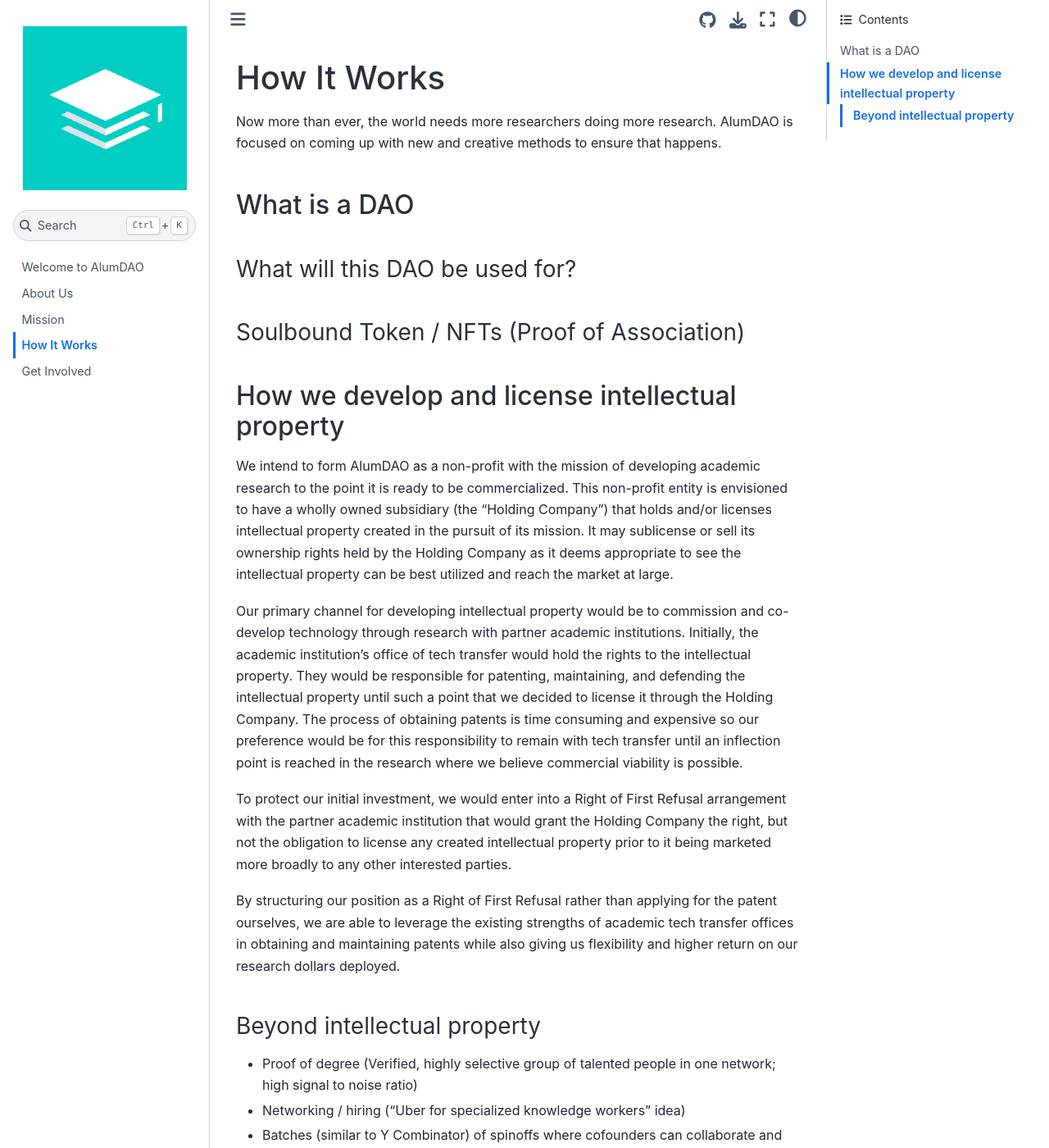
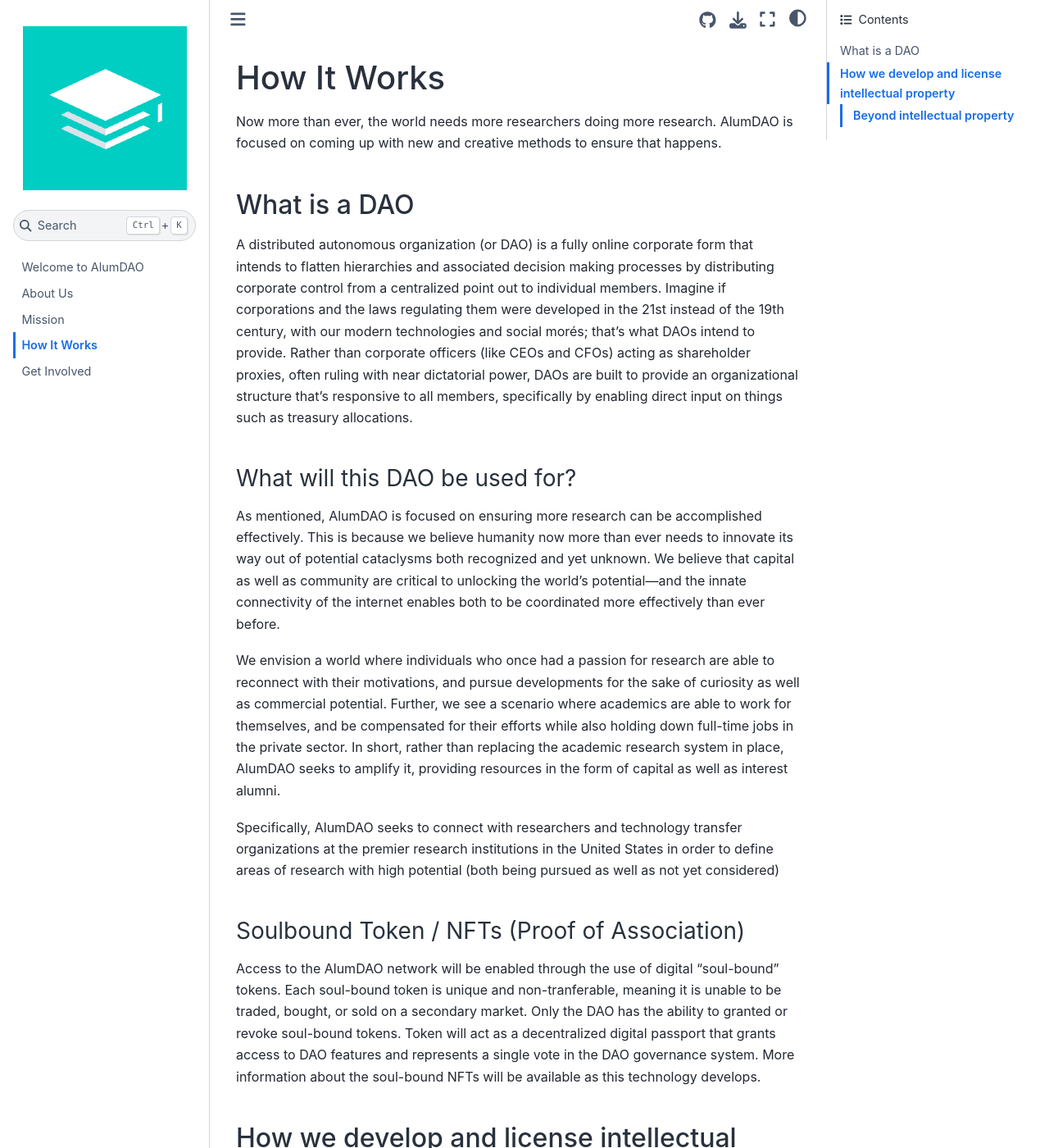
Before and after one commit to danpratl/alumDAO.github.io, a Jupyter Book: the page built from how-it-works.md, in a window 1280 px wide and 1400 px high. Shown: the whole window at 82% size. Built offline with Jupyter Book 1.0.4 settings and Sphinx 7.4.7 and the Sphinx Book theme 1.1.4, drawn with Linux system fonts in a browser that asks for light colours.

Commit message:
Update how-it-works.md

```diff
--- a/how-it-works.md
+++ b/how-it-works.md
@@ -4,11 +4,22 @@
 
 ## What is a DAO
 
+A distributed autonomous organization (or DAO) is a fully online corporate form that intends to flatten hierarchies and associated decision making processes by distributing corporate control from a centralized point out to individual members. Imagine if corporations and the laws regulating them were developed in the 21st instead of the 19th century, with our modern technologies and social morés; that’s what DAOs intend to provide. Rather than corporate officers (like CEOs and CFOs) acting as shareholder proxies, often ruling with near dictatorial power, DAOs are built to provide an organizational structure that’s responsive to all members, specifically by enabling direct input on things such as treasury allocations.
+
 
 ### What will this DAO be used for?
 
+As mentioned, AlumDAO is focused on ensuring more research can be accomplished effectively. This is because we believe humanity now more than ever needs to innovate its way out of potential cataclysms both recognized and yet unknown. We believe that capital as well as community are critical to unlocking the world’s potential—and the innate connectivity of the internet enables both to be coordinated more effectively than ever before.
+
+We envision a world where individuals who once had a passion for research are able to reconnect with their motivations, and pursue developments for the sake of curiosity as well as commercial potential. Further, we see a scenario where academics are able to work for themselves, and be compensated for their efforts while also holding down full-time jobs in the private sector. In short, rather than replacing the academic research system in place, AlumDAO seeks to amplify it, providing resources in the form of capital as well as interest alumni.
+
+Specifically, AlumDAO seeks to connect with researchers and technology transfer organizations  at the premier research institutions in the United States in order to define areas of research with high potential (both being pursued as well as not yet considered)
+
 
 ### Soulbound Token / NFTs (Proof of Association)
+
+Access to the AlumDAO network will be enabled through the use of digital "soul-bound" tokens. Each soul-bound token is unique and non-tranferable, meaning it is unable to be traded, bought, or sold on a secondary market. Only the DAO has the ability to granted or revoke soul-bound tokens. Token will act as a decentralized digital passport that grants access to DAO features and represents a single vote in the DAO governance system. More information about the soul-bound NFTs will be available as this technology develops.
+
 
 ## How we develop and license intellectual property
 
```
